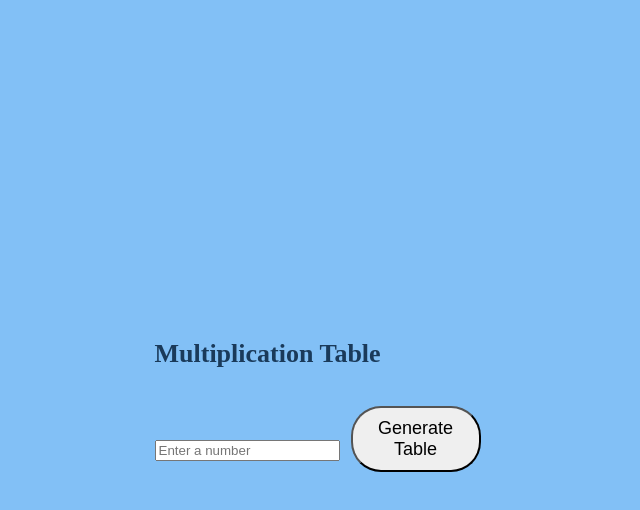
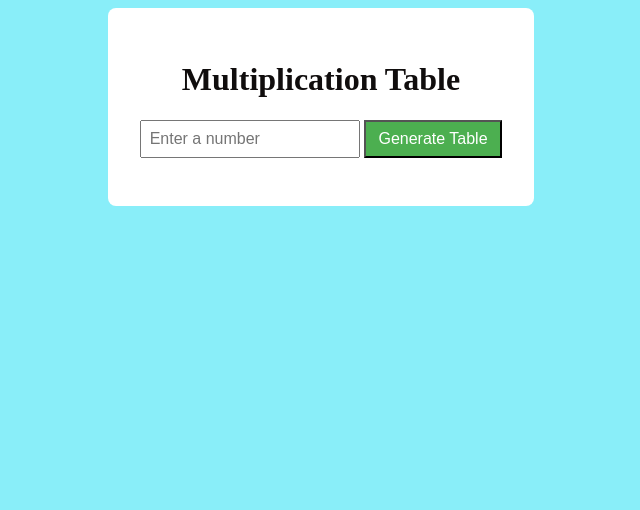
Before and after one commit to hrithik32/Internet-Programming-Lab, a plain HTML site: page week-03/task-02/index.html in a window 1280 px wide. Shown: the whole page, without its empty margins (319-959 px from the left). Drawn offline with Linux system fonts and the light colour scheme.

Commit message:
Update styles.css

```diff
--- a/week-03/task-02/styles.css
+++ b/week-03/task-02/styles.css
@@ -1,61 +1,44 @@
 body {
-    background-color: rgb(100, 209, 242);
-    margin: 30px;
-}
-body {
-    /* font-family: 'Roboto', Arial, sans-serif; */
-    background-color: #82c0f6;
+
     display: flex;
     justify-content: center;
     align-items: center;
-    height: 100vh;
-    margin: 0;
+    background-color: #89eef9;
 }
 
-.application-wrapper {
-    background-color: #ffffff;
-    padding: 35px;
+.container {
+    background-color: white;
+    padding: 2rem;
+    border-radius: 8px;
     text-align: center;
-    max-width: 450px;
-    width: 90%;
 }
 
 h1 {
-    color: #1a3a5a;
-    font-size: 26px;
-    margin-bottom: 30px;
+    color: #100d0d;
 }
 
-#assessBtn {
-    background-color: #4a90e2;
-    color: white;
-    border: none;
-    padding: 14px 28px;
-    font-size: 18px;
-    border-radius: 6px;
-    cursor: pointer;
-    transition: background-color 0.3s ease, transform 0.1s ease;
+#numberInput {
+    padding: 0.5rem;
+    font-size: 1rem;
+    width: 100%;
+    max-width: 200px;
+    margin-bottom: 1rem;
 }
 
-#assessBtn:hover {
-    background-color: #357abd;
+#generateBtn {
+    padding: 0.5rem 0.8rem;
+    font-size: 1rem;
+    background-color: #4CAF50;
+    color: white;
+
 }
 
-
-#Result {
-    margin-top: 30px;
-    font-size: 20px;
-    font-weight: 500;
-    color: #050708;
-}
-button {
-    width: 130px;
-    padding: 10px 15px;
-    font-size: 18px;
-    margin: 7px;
-    border-radius: 30px;
+#generateBtn:hover {
+    background-color: #45a049;
 }
 
-button:hover {
-    background-color: rgb(228, 210, 93);
-  }
+#result {
+
+    text-align: left;
+    white-space: pre-wrap;
+}
```
